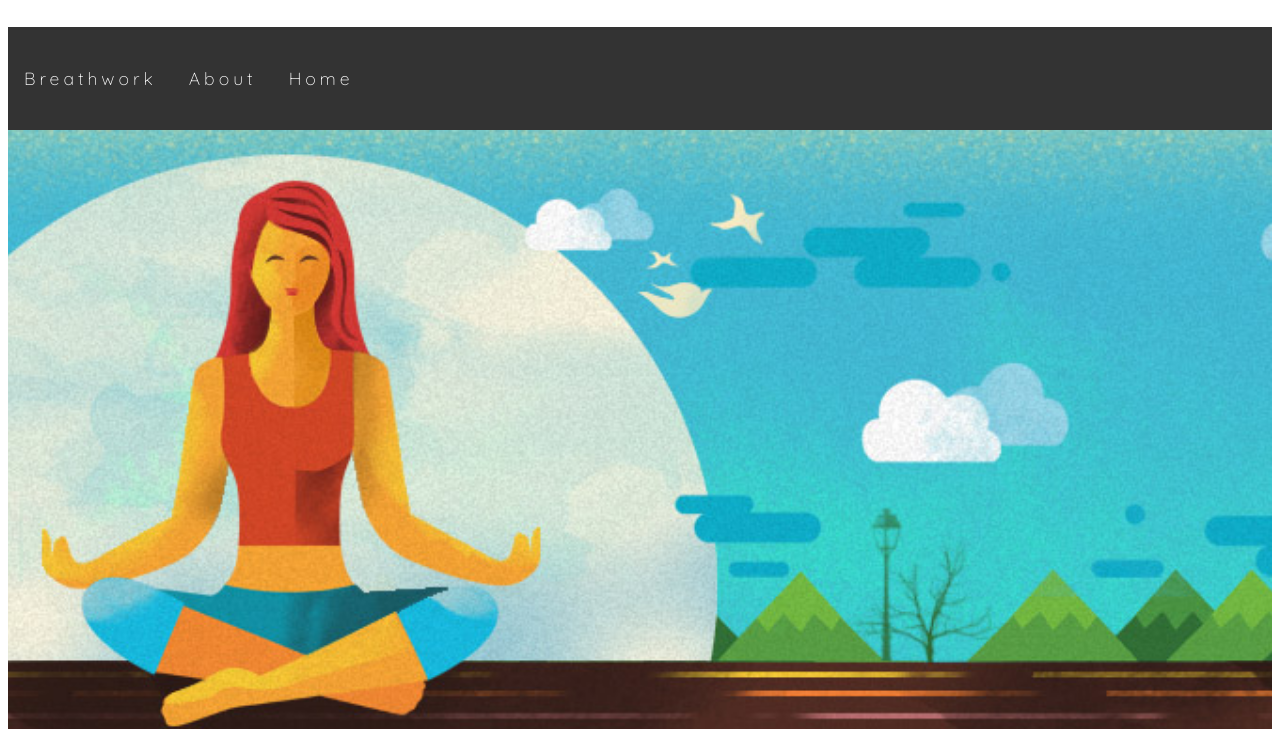
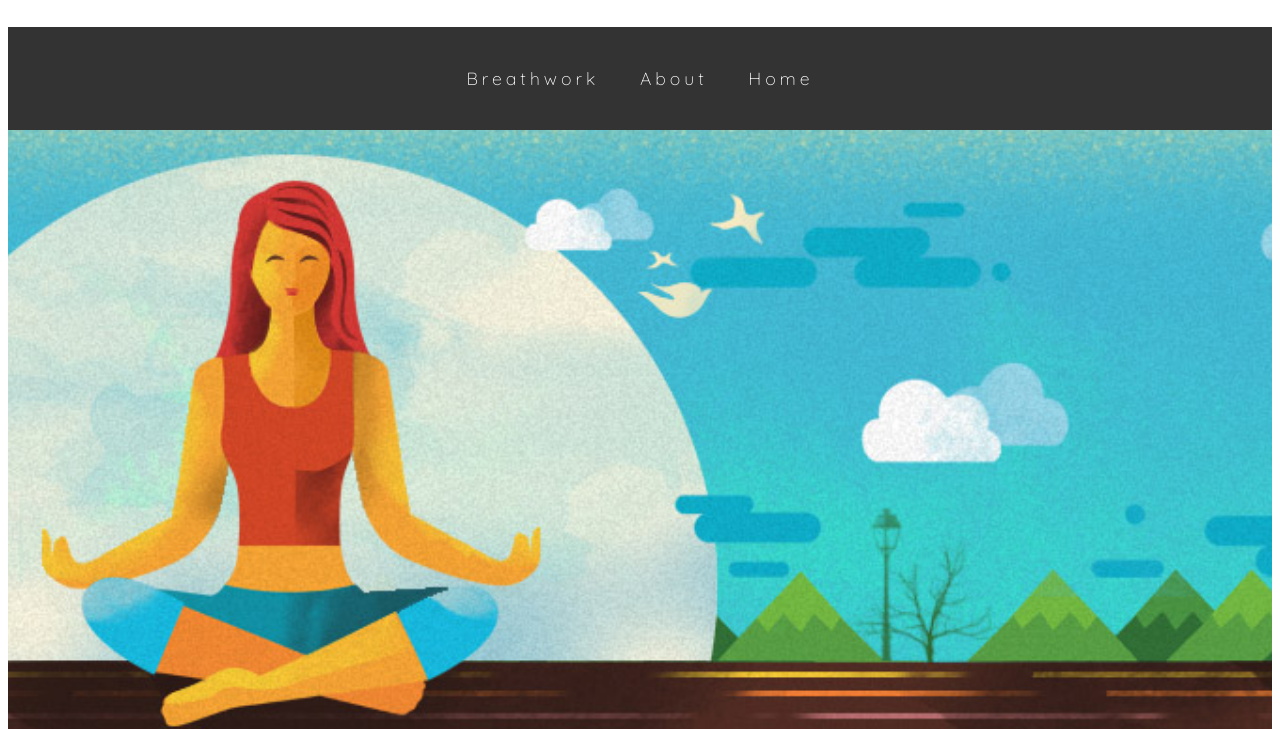
Before and after one commit to SebastianLopezDev/Breathwork, a plain HTML site: page index.html in a window 1280 px wide. Shown: the part 108-837 px from the top of the page. Drawn offline with Linux system fonts and the light colour scheme; a web font is replaced by a local one.

Commit message:
Center navigation buttons

```diff
--- a/assests/css/style.css
+++ b/assests/css/style.css
@@ -41,13 +41,16 @@ ul {
     padding: 0;
     overflow: hidden;
     background-color: #333;
+    text-align: center;
+
   }
 
-  li {
-    float: left;
+li {
+    display: inline-block;
+
   }
 
-  li a {
+li a {
     display: block;
     color: white;
     text-align: center;
```
